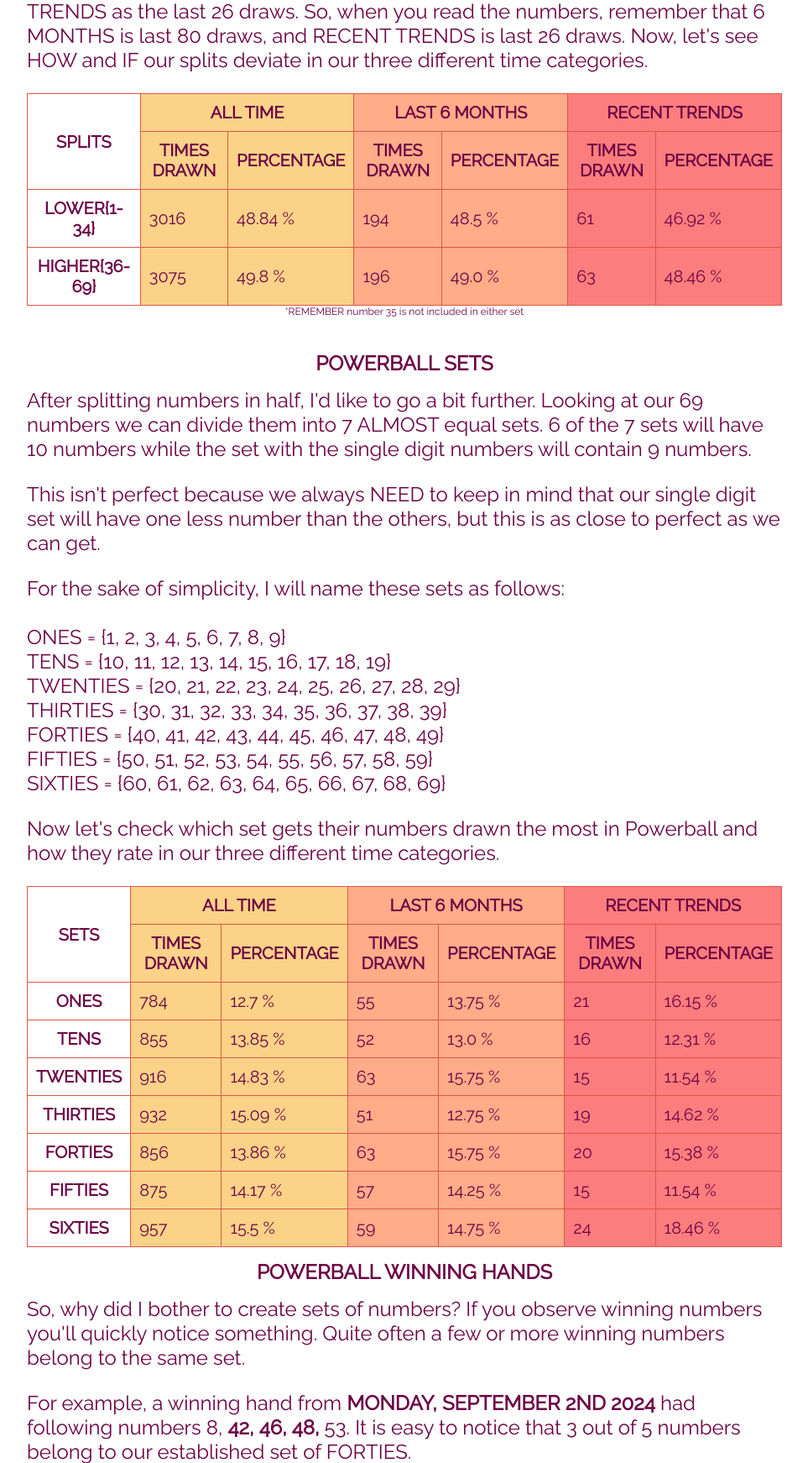
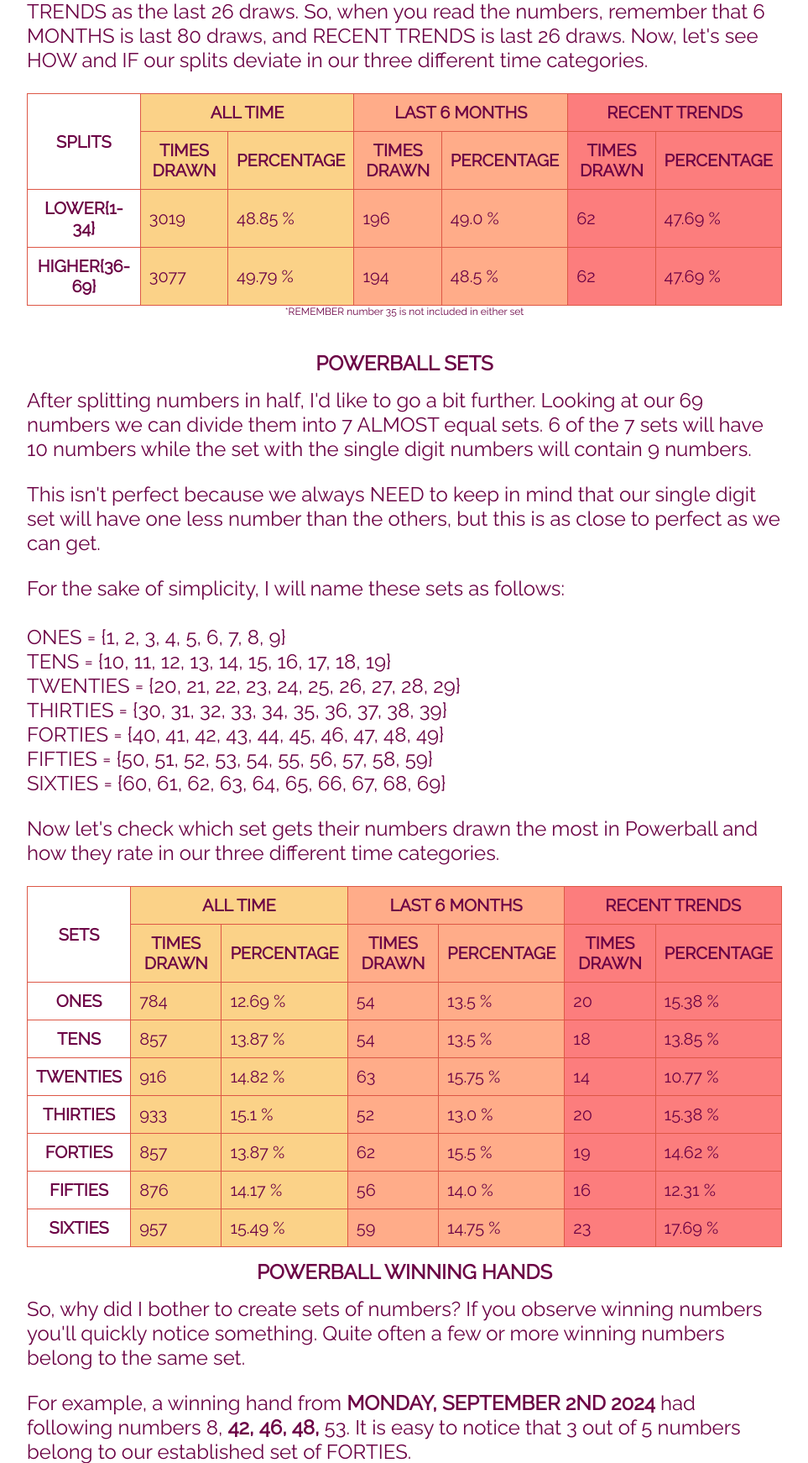
Before and after one commit to sasadjukic/powerball, a Flask app: page /winning_hands_white in a window 1280 px wide. Shown: the part 821-2563 px from the top of the page at 84% size, without its empty margins (158-1121 px from the left). Run offline with Flask 3, Linux system fonts and the light colour scheme.

Commit message:
aug 24 update

```diff
--- a/application/data/matrix_data.py
+++ b/application/data/matrix_data.py
@@ -410,26 +410,26 @@ m_data = {
     ],
     18: [
          [
+            ['08/23/2025','11, 14, 34, 47, 51'],
             ['07/12/2025','8, 16, 24, 33, 54'],
             ['02/12/2025','21, 32, 36, 45, 49'],
             ['01/29/2025','8, 12, 31, 33, 38'],
-            ['12/23/2024','22, 42, 44, 57, 64'],
-            ['02/14/2024','1, 4, 45, 47, 67']
+            ['12/23/2024','22, 42, 44, 57, 64']
           ],
          [
             281, 173, 95, 68, 49, 23
           ],
          [
             6, 5, 2, 5, 4, 6, 3, 5, 5, 3,
-            5, 3, 3, 4, 3, 7, 6, 5, 3, 4,
+            6, 3, 3, 5, 3, 7, 6, 5, 3, 4,
             6, 4, 4, 7, 2, 1, 4, 3, 0, 2,
-            6, 4, 6, 1, 3, 6, 3, 6, 1, 2,
-            3, 4, 4, 6, 5, 0, 4, 3, 4, 3,
-            4, 4, 4, 3, 6, 6, 5, 4, 4, 4,
+            6, 4, 6, 2, 3, 6, 3, 6, 1, 2,
+            3, 4, 4, 6, 5, 0, 5, 3, 4, 3,
+            5, 4, 4, 3, 6, 6, 5, 4, 4, 4,
             4, 2, 5, 8, 1, 1, 6, 4, 6
           ],
          [
-            10, 31, 6, 6, 1, 1, 0
+            10, 32, 6, 6, 1, 1, 0
         ]
     ],
     19: [
--- a/application/data/powerball.csv
+++ b/application/data/powerball.csv
@@ -1234,3 +1234,4 @@ Draw Date,Winning Numbers,Red Ball,Multiplier
 08/16/2025,23 40 49 65 69,23,3
 08/18/2025,15 46 61 63 64,1,3
 08/20/2025,31 59 62 65 68,5,2
+08/23/2025,11 14 34 47 51,18,2
--- a/application/main/routes.py
+++ b/application/main/routes.py
@@ -132,20 +132,20 @@ def search():
 @powerball.route('/winning_hands_white', methods=['POST', 'GET'])
 def winning_hands_white():
     splits = {
-              'all-time': [3016, 3075, 6175],
-              'six-months': [194, 196, 400],
-              'recent-trends': [61, 63, 130]
+              'all-time': [3019, 3077, 6180],
+              'six-months': [196, 194, 400],
+              'recent-trends': [62, 62, 130]
             }
 
     sets = {
-            'all-time' : [784, 855, 916, 932, 856, 875, 957, 6175],
-            'six-months' : [55, 52, 63, 51, 63, 57, 59, 400],
-            'recent-trends' : [21, 16, 15, 19, 20, 15, 24, 130]
+            'all-time' : [784, 857, 916, 933, 857, 876, 957, 6180],
+            'six-months' : [54, 54, 63, 52, 62, 56, 59, 400],
+            'recent-trends' : [20, 18, 14, 20, 19, 16, 23, 130]
     }
 
     winning_hands = {
-                     'singles': [203, 16, 7], 'pairs': [635, 40, 11],
-                     'two_pairs': [233, 13, 4], 'three_of_set': [136, 9, 4],
+                     'singles': [203, 16, 7], 'pairs': [636, 41, 11],
+                     'two_pairs': [233, 12, 4], 'three_of_set': [136, 9, 4],
                      'full_house': [18, 2, 0], 'poker': [10, 0, 0], 'flush': [0, 0, 0]
                      }
     total_winning_hands = sum(values[0] for values in winning_hands.values())
@@ -153,8 +153,8 @@ def winning_hands_white():
     total_winning_hands_recent = sum(values[2] for values in winning_hands.values())
 
     pair_count = {
-                  1: [76, 3, 0], 10: [81, 5, 0], 20: [111, 8, 1], 30: [102, 5, 1],
-                  40: [75, 10, 4], 50: [88, 3, 2], 60: [101, 5, 2]
+                  1: [76, 3, 0], 10: [82, 6, 1], 20: [111, 8, 1], 30: [102, 5, 1],
+                  40: [75, 10, 3], 50: [88, 3, 2], 60: [101, 5, 2]
                 }
     total_pairs = sum(values[0] for values in pair_count.values())
     total_pairs_6 = sum(values[1] for values in pair_count.values())
@@ -176,15 +176,15 @@ def winning_hands_white():
 @powerball.route('/winning_hands_red', methods=['POST', 'GET'])
 def winning_hands_red():
     splits = {
-              'all-time': [614, 621, 1235],
-              'six-months': [40, 40, 80],
+              'all-time': [614, 622, 1236],
+              'six-months': [39, 41, 80],
               'recent-trends': [13, 13, 26]
             }
 
     sets = {
-            'all-time' : [440, 443, 352, 1235],
-            'six-months' : [30, 20, 30, 80],
-            'recent-trends' : [12, 3, 11, 26]
+            'all-time' : [440, 444, 352, 1236],
+            'six-months' : [29, 21, 30, 80],
+            'recent-trends' : [12, 4, 10, 26]
            }
 
     return render_template('winning_hands_red.html',
@@ -195,34 +195,34 @@ def winning_hands_red():
 @powerball.route('/trends', methods=['POST', 'GET'])
 def trends():
     white_numbers_6 = [
-                       5, 5, 3, 11, 6, 6, 9, 6, 4, 3,
-                       7, 6, 5, 4, 6, 7, 4, 7, 3, 6,
+                       5, 5, 3, 10, 6, 6, 9, 6, 4, 3,
+                       8, 6, 5, 5, 6, 7, 4, 7, 3, 6,
                        7, 2, 14, 5, 6, 1, 3, 12, 7, 4,
-                       5, 2, 7, 6, 10, 6, 6, 2, 3, 9,
-                       3, 5, 9, 9, 6, 5, 4, 7, 6, 8,
-                       5, 11, 6, 3, 4, 3, 5, 4, 8, 7,
+                       5, 2, 7, 7, 10, 6, 6, 2, 3, 9,
+                       3, 5, 9, 8, 6, 5, 4, 7, 6, 8,
+                       6, 10, 6, 3, 4, 3, 4, 4, 8, 7,
                        6, 9, 7, 6, 7, 3, 4, 3, 7
                     ]
 
     white_numbers_trends = [
-                        1, 2, 0, 4, 2, 2, 3, 5, 2, 0,
-                        2, 2, 1, 1, 3, 2, 0, 2, 3, 0,
-                        2, 0, 2, 2, 3, 0, 1, 5, 0, 0,
-                        3, 0, 4, 2, 6, 2, 1, 1, 0, 3,
-                        0, 2, 4, 3, 2, 2, 0, 2, 2, 3,
-                        2, 2, 1, 2, 1, 0, 1, 2, 1, 1,
-                        4, 4, 3, 2, 4, 0, 1, 1, 4
+                        1, 2, 0, 4, 1, 2, 3, 5, 2, 0,
+                        3, 2, 1, 2, 3, 2, 0, 2, 3, 0,
+                        2, 0, 2, 2, 2, 0, 1, 5, 0, 0,
+                        3, 0, 4, 3, 6, 2, 1, 1, 0, 3,
+                        0, 1, 4, 2, 2, 2, 1, 2, 2, 3,
+                        3, 2, 1, 2, 1, 0, 1, 2, 1, 1,
+                        4, 4, 3, 2, 3, 0, 1, 1, 4
                     ]
 
     red_numbers_6 = [
-                     5, 7, 2, 3, 4, 3, 0, 2, 4, 1,
-                     3, 3, 3, 2, 3, 0, 0, 1, 4, 8,
+                     5, 7, 2, 3, 4, 3, 0, 2, 3, 1,
+                     3, 3, 3, 2, 3, 0, 0, 2, 4, 8,
                      4, 2, 2, 5, 9, 0
                     ]
 
     red_numbers_trends = [
                           1, 3, 1, 1, 2, 1, 0, 2, 1, 0,
-                          0, 1, 0, 1, 0, 0, 0, 1, 0, 2,
+                          0, 1, 0, 1, 0, 0, 0, 2, 0, 1,
                           2, 2, 2, 1, 2, 0
                          ]
 
@@ -253,18 +253,18 @@ def fun_facts():
 def probabilities():
     draw = next_draw().strftime('%m-%d-%Y')
     white_numbers = [
-                     6.63, 7.34, 7.04, 6.87, 6.38, 7.43, 6.73, 6.61, 6.82, 7.01,
-                     6.95, 7.43, 5.39, 6.67, 6.99, 7.66, 7.67, 6.92, 7.33, 7.73,
-                     8.71, 6.56, 9.34, 7.42, 6.53, 5.89, 8.55, 8.24, 6.48, 7.43,
-                     6.83, 8.28, 9.49, 5.98, 6.56, 8.84, 7.71, 6.87, 7.85, 7.34,
-                     6.76, 6.41, 6.97, 7.70, 7.10, 5.88, 7.75, 6.51, 5.67, 6.64,
-                     6.28, 7.78, 7.97, 6.96, 6.84, 6.45, 6.91, 6.67, 8.37, 7.17,
-                     8.87, 8.27, 8.40, 8.53, 6.66, 6.88, 7.34, 7.20, 8.56
+                     7.25, 7.37, 7.42, 7.03, 6.77, 7.96, 7.22, 6.66, 6.89, 6.97,
+                     7.92, 7.69, 4.97, 6.64, 6.93, 7.47, 6.82, 6.74, 6.96, 7.32,
+                     9.22, 6.59, 8.51, 7.11, 6.28, 6.21, 8.36, 8.41, 6.32, 6.67,
+                     7.69, 8.11, 8.50, 6.28, 7.27, 8.55, 7.63, 6.70, 7.77, 8.02,
+                     6.39, 6.54, 6.88, 7.73, 7.54, 5.93, 8.10, 6.10, 5.71, 7.12,
+                     6.04, 7.45, 7.65, 6.88, 6.41, 6.98, 7.23, 6.85, 7.69, 6.41,
+                     9.07, 8.18, 8.71, 8.50, 5.93, 7.15, 8.07, 7.19, 8.37
                      ]
     red_numbers = [
-                   4.12, 3.92, 3.72, 4.86, 4.36, 3.81, 2.99, 3.44, 4.36, 3.53,
-                   3.48, 3.13, 3.54, 4.40, 3.25, 3.25, 3.21, 4.37, 3.53, 3.97,
-                   4.78, 2.98, 3.64, 4.84, 4.57, 3.95
+                   4.10, 3.33, 3.84, 4.83, 3.91, 3.96, 3.22, 3.64, 3.96, 3.52,
+                   3.71, 3.11, 3.68, 4.36, 3.21, 2.89, 3.13, 4.50, 3.76, 4.44,
+                   4.93, 3.58, 3.73, 4.72, 4.33, 3.61
                    ]
     return render_template('probabilities.html',
                             draw=draw,
@@ -276,13 +276,13 @@ def probabilities():
 def predictions():
     draw = next_draw().strftime('%m-%d-%Y')
     white_numbers = [
-                     [45, 58, 60, 63, 64],
-                     [29, 38, 52, 53, 59],
-                     [1, 12, 42, 48, 57],
-                     [10, 29, 34, 47, 69],
-                     [2, 6, 35, 54, 66]
+                     [10, 12, 39, 46, 59],
+                     [18, 25, 31, 33, 55],
+                     [4, 17, 26, 32, 63],
+                     [21, 23, 48, 49, 60],
+                     [28, 30, 36, 45, 53]
                      ]
-    red_numbers = [3, 7, 11, 14, 17]
+    red_numbers = [1, 4, 7, 18, 23]
     return render_template('predictions.html',
                             draw=draw,
                             white_numbers=white_numbers,
--- a/application/templates/winning_hands.html
+++ b/application/templates/winning_hands.html
@@ -268,7 +268,7 @@
                     <td class="six-months">{{ (winning_hands['pairs'][1]/total_winning_hands_6 * 100)|round(2) }} %</td>
                     <td class="recent-trends">{{ winning_hands['pairs'][2] }}</td>
                     <td class="recent-trends">{{ (winning_hands['pairs'][2]/total_winning_hands_recent * 100)|round(2) }} %</td>
-                    <td class="extra-info">08-13-2025</td>
+                    <td class="extra-info">08-23-2025</td>
                     <td class="extra-info">Twenties</td>
                 </tr>
                 <tr>
@@ -377,7 +377,7 @@
                     <td class="six-months">{{ (pair_count[10][1]/total_pairs_6 * 100)|round(2) }} %</td>
                     <td class="recent-trends">{{ pair_count[10][2] }}</td>
                     <td class="recent-trends">{{ (pair_count[10][2]/total_pairs_recent * 100)|round(2) }} %</td>
-                    <td class="extra-info">07-23-2025</td>
+                    <td class="extra-info">08-23-2025</td>
                 </tr>
                 <tr>
                     <th scope="row">Twenties</th>
```
